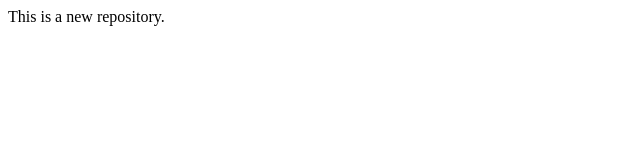
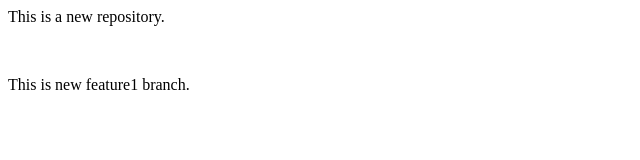
Before and after one commit to Dolphin7890/LocalRepo, a plain HTML site: page index.html in a window 1280 px wide. Shown: the whole page, without its empty margins (0-640 px from the left). Drawn offline with Linux system fonts and the light colour scheme.

Commit message:
Add new para

```diff
--- a/index.html
+++ b/index.html
@@ -1,3 +1,7 @@
 <p>
     This is a new repository.
 </p>
+<br>
+<p>
+    This is new feature1 branch.
+</p>
```
